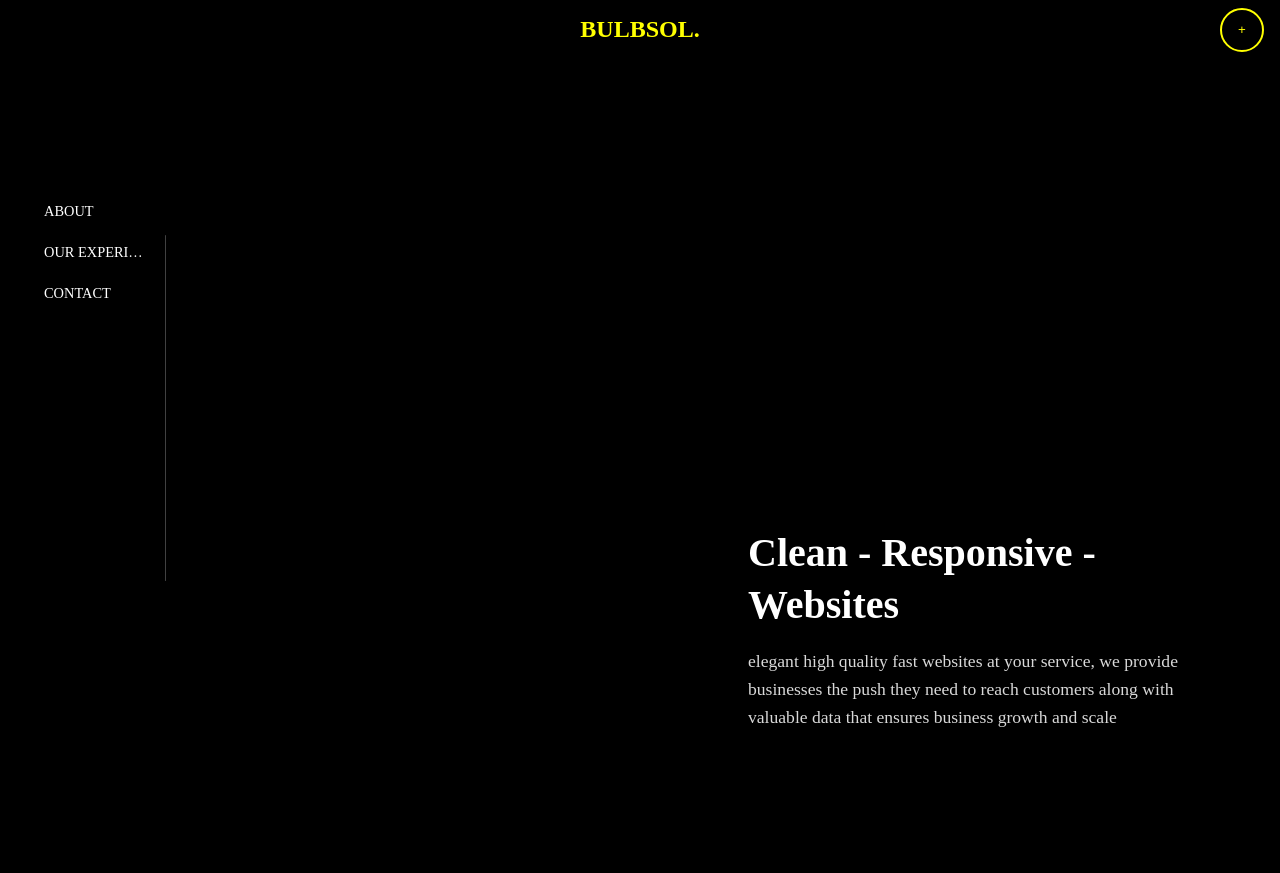
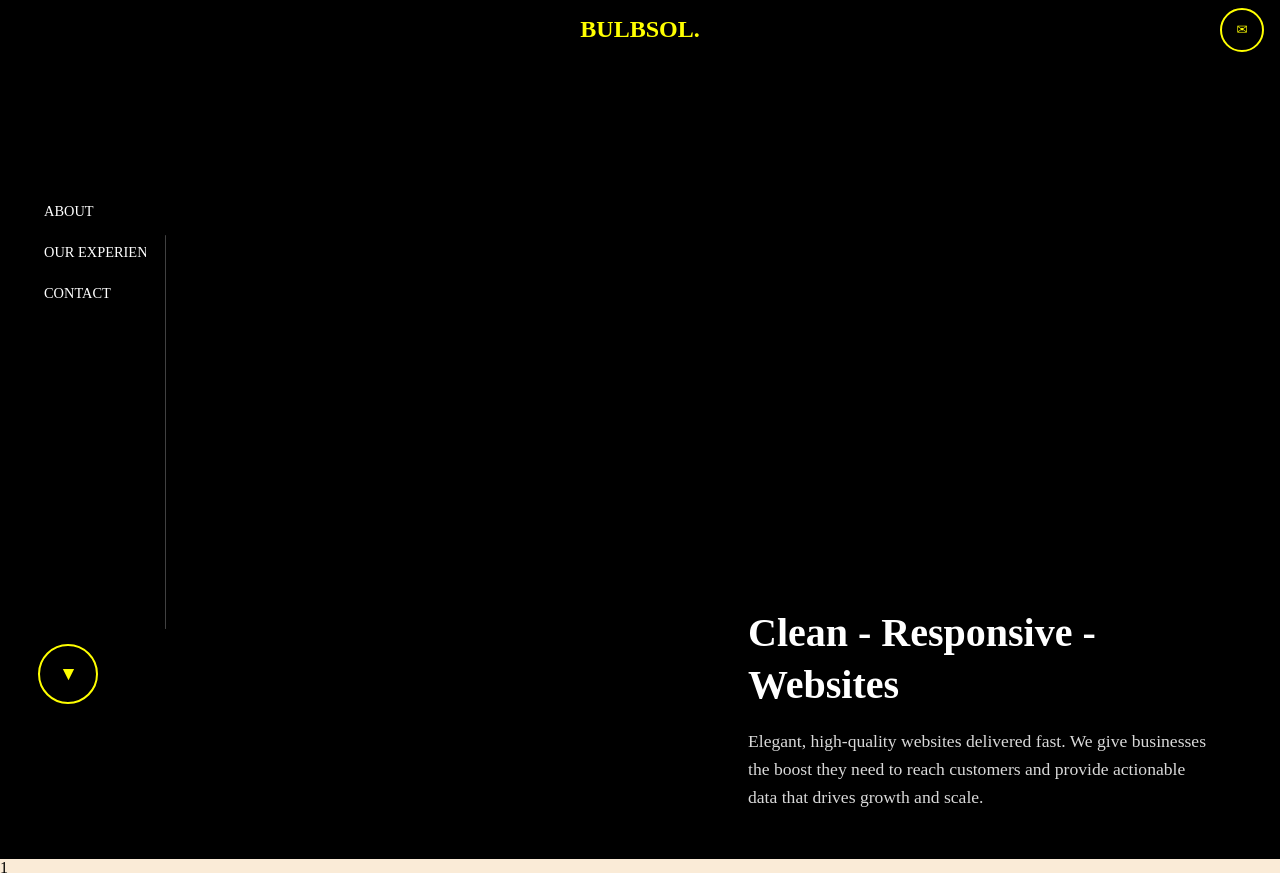
Before and after one commit to AtLaEhEaM/tasks, a plain HTML site: page Portfolio/Index.html in a window 1280 px wide. Shown: the top 873 px of the page. Drawn offline with Linux system fonts and the light colour scheme.

Commit message:
move down button

```diff
--- a/Portfolio/Index.html
+++ b/Portfolio/Index.html
@@ -11,28 +11,32 @@
 <body>
   <header>
     <h1>BULBSOL.</h1>
-    <button class="header-btn" aria-label="Open menu">+</button>
+    <button class="header-btn" aria-label="Open menu">&#9993;</button>
   </header>
   <section class="hero-section">
     <div class="content-wrapper">
       <div class="nav-column">
-        <div class="nav-item"><a href="">ABOUT</a></div>
-        <div class="nav-item"><a href="">OUR EXPERIENCE</a></div>
-        <div class="nav-item"><a href="">CONTACT</a></div>
+        <div class="nav-item"><a href="#about" class="scroll-link">ABOUT</a></div>
+        <div class="nav-item"><a href="#experience" class="scroll-link">OUR EXPERIENCE</a></div>
+        <div class="nav-item"><a href="#contact" class="scroll-link">CONTACT</a></div>
       </div>
       <div class="content-area">
         <div class="content-section">
           <h2>Clean - Responsive - Websites</h2>
-          <p>elegant high quality fast websites at your service, we provide businesses the push they need to reach customers along with valuable data that ensures business growth and scale</p>
+          <p>Elegant, high-quality websites delivered fast. We give businesses the boost they need to reach customers and provide actionable data that drives growth and scale.
+          </p>
         </div>
       </div>
     </div>
   </section>
-  <section>1</section>
-  <section>2</section>
-  <section>3</section>
-  <section>4</section>
-  <section>5</section>
+  <section class="section-fullscreen" style="background-color: antiquewhite;" id="about">1</section>
+  <section class="section-fullscreen" style="background-color: blue;" id="experience">2</section>
+  <section class="section-fullscreen" style="background-color: orange;">3</section>
+  <section class="section-fullscreen" style="background-color: greenyellow;">4</section>
+  <section class="section-fullscreen" style="background-color: rgb(105, 45, 55);" id="contact">5</section>
+
+  <!-- Floating scroll down button (sits on top of all sections) -->
+  <button class="scroll-to-next-btn" aria-label="Scroll down">&#9660;</button>
   <script src="script.js" defer></script>
 </body>
 </html>
--- a/Portfolio/mobile.css
+++ b/Portfolio/mobile.css
@@ -3,16 +3,7 @@
    Mobile-specific overrides for screens <= 480px
    ========================================= */
 
-@media (max-width: 1050px){
-    .nav-column{
-        display: none;
-    }
-
-    .nav-column::after{
-        display: none;
-    }
-}
-
+/* Hide navbar only below 600px */
 @media (max-width: 600px) {
     /* Content wrapper: stack vertically */
     .content-wrapper {
@@ -20,7 +11,7 @@
         padding-top: 0;
     }
 
-    /* Navigation: full width with spacing */
+    /* Navigation: hide completely on mobile */
     .nav-column {
         display: none;
     }
@@ -35,4 +26,16 @@
         width: 100%;
         padding: 2rem 1rem;
     }
+
+    /* Hide scroll down button on mobile */
+    .scroll-to-next-btn {
+        display: none;
+    }
 }
+
+/* Between 600px and 1050px: show navbar but hide the line */
+@media (min-width: 600px) and (max-width: 1050px) {
+    .nav-column::after {
+        display: none;
+    }
+}
--- a/Portfolio/script.js
+++ b/Portfolio/script.js
@@ -0,0 +1,39 @@
+// Smooth scroll for navigation links
+document.querySelectorAll('.scroll-link').forEach(link => {
+  link.addEventListener('click', (e) => {
+    e.preventDefault();
+    const targetId = link.getAttribute('href').substring(1);
+    const targetSection = document.getElementById(targetId);
+    if (targetSection) {
+      targetSection.scrollIntoView({ behavior: 'smooth' });
+    }
+  });
+});
+
+// Single floating scroll down button - detects current section and scrolls to next
+const scrollToNextBtn = document.querySelector('.scroll-to-next-btn');
+const sections = document.querySelectorAll('.section-fullscreen, .hero-section');
+
+scrollToNextBtn.addEventListener('click', () => {
+  const scrollPosition = window.innerHeight / 2 + window.scrollY;
+  let currentSectionIndex = 0;
+
+  // Find the current section based on scroll position
+  sections.forEach((section, index) => {
+    const sectionTop = section.offsetTop;
+    const sectionBottom = sectionTop + section.offsetHeight;
+
+    if (scrollPosition >= sectionTop && scrollPosition < sectionBottom) {
+      currentSectionIndex = index;
+    }
+  });
+
+  const nextIndex = currentSectionIndex + 1;
+
+  if (nextIndex < sections.length) {
+    sections[nextIndex].scrollIntoView({ behavior: 'smooth' });
+  } else {
+    // If on last section, scroll to top
+    window.scrollTo({ top: 0, behavior: 'smooth' });
+  }
+});
--- a/Portfolio/styles.css
+++ b/Portfolio/styles.css
@@ -78,12 +78,41 @@ header h1 {
 /* --- HERO SECTION (COVERS 100% OF SCREEN) --- */
 .hero-section {
     width: 100%;
-    height: calc(100vh - 80px);
+    height: 100vh;
     overflow: hidden;
+    position: relative;
+}
+
+/* --- SCROLL-TO-NEXT BUTTON (FLOATING NAVIGATION) --- */
+.scroll-to-next-btn {
+    position: fixed;
+    left: clamp(0.75rem, 3vw, 4rem);
+    bottom: clamp(6rem, 12vh, 4rem);
+    width: clamp(44px, 8vw, 60px);
+    height: clamp(44px, 8vw, 60px);
+    border-radius: 50%;
+    border: 2px solid var(--color-accent);
+    background: linear-gradient(to bottom, var(--color-bg) 0%, var(--color-bg) 50%, var(--color-accent) 50%, var(--color-accent) 100%);
+    background-size: 100% 200%;
+    background-position: 0% 0%;
+    color: var(--color-accent);
+    display: inline-flex;
+    align-items: center;
+    justify-content: center;
+    cursor: pointer;
+    box-shadow: 0 4px 10px rgba(0,0,0,0.35);
+    transition: background-position 0.35s ease, color 0.35s ease, all 0.3s ease;
+    z-index: 50;
+    font-size: clamp(0.8rem, 2vw, 1.2rem);
+}
+
+.scroll-to-next-btn:hover {
+    background-position: 0% 100%;
+    color: var(--color-bg);
 }
 
 /* --- GENERIC FULL-SCREEN SECTION --- */
-.section {
+.section-fullscreen {
     width: 100%;
     height: 100vh;
     overflow: hidden;
@@ -122,6 +151,16 @@ header h1 {
     white-space: nowrap;
     overflow: hidden;
     text-overflow: ellipsis;
+}
+
+/* Remove link styling for nav items */
+.nav-column .nav-item a {
+    display: block;
+    color: inherit;
+    text-decoration: none;
+    border: none;
+    background: none;
+    padding: 0;
 }
 
 /* Animated line on hover */
```
